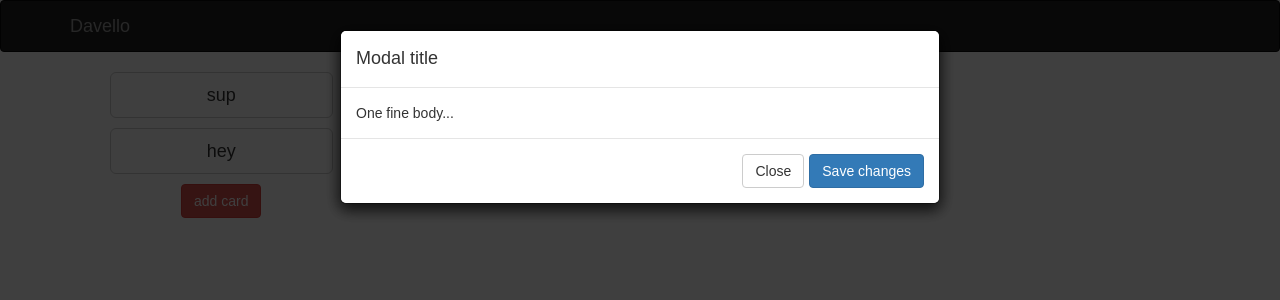
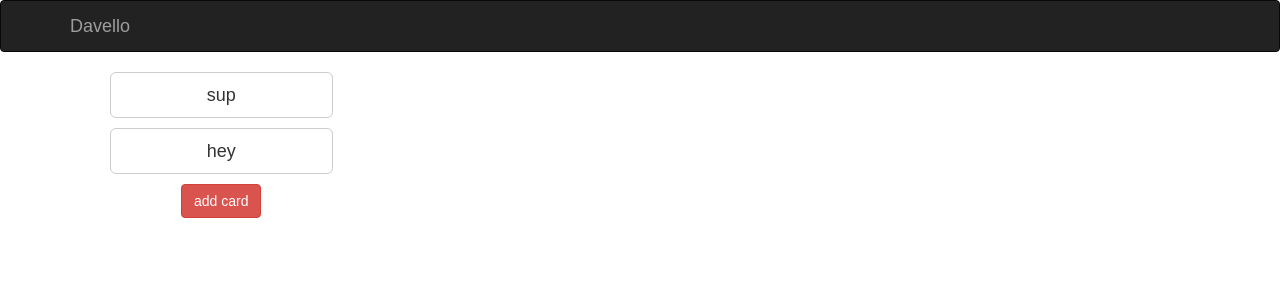
Before and after one commit to DavidPark2/davello, a React (Create React App) app: page / in a window 1280 px wide. Shown: the top 300 px of the page. Built offline with nearby package versions, Linux system fonts and the light colour scheme.

Commit message:
module working

```diff
--- a/src/components/App.js
+++ b/src/components/App.js
@@ -37,6 +37,7 @@ class App extends Component {
           list={this.state.list}
           addCard={this._addCards}
           activateModal={this._activateModal}
+          closeModal={this._closeModal}
           editModal={this._editModal}
         />
       </div>
@@ -58,6 +59,20 @@ class App extends Component {
         if(note.id === id) {
           note.modal = true
         }
+
+        return note
+      })
+    })
+  }
+
+  _closeModal = (id) => {
+    this.setState({
+      list: this.state.list.map(note => {
+        if(note.id === id) {
+          note.modal = false
+        }
+
+        return note
       })
     })
   }
@@ -73,6 +88,8 @@ class App extends Component {
       })
     })
   }
+
+
 }
 
 export default App;
--- a/src/components/CardModal.js
+++ b/src/components/CardModal.js
@@ -1,9 +1,9 @@
 import React from 'react'
 import { Button, Modal, OverlayTrigger } from 'react-bootstrap';
 
-const CardModal = ({editModal}) => (
+const CardModal = ({modal, closeModal}) => (
   <div className="static-modal">
-	  <Modal show={editModal}>
+	  <Modal show={modal}>
 	      <Modal.Header>
 	        <Modal.Title>Modal title</Modal.Title>
 	      </Modal.Header>
@@ -13,7 +13,7 @@ const CardModal = ({editModal}) => (
 	      </Modal.Body>
 
 	      <Modal.Footer>
-	        <Button>Close</Button>
+	        <Button onClick={closeModal}>close</Button>
 	        <Button bsStyle="primary">Save changes</Button>
 	      </Modal.Footer>
     </Modal>
@@ -21,7 +21,3 @@ const CardModal = ({editModal}) => (
 );
 
 export default CardModal
-
-	    // <Modal.Footer>
-	    //   <Button onClick={this.close}>Close</Button>
-	    // </Modal.Footer>
--- a/src/components/Cards.js
+++ b/src/components/Cards.js
@@ -19,19 +19,20 @@ import '../stylesheets/css/Cards.css'
 // )
 
 // 2
-const Cards = ({list, addCard, activateModal, editModal}) => (
+const Cards = ({list, addCard, activateModal, editModal, closeModal}) => (
   <div>
     <Grid>
       <Row>
         <Col sm={3}>
-          <ul>{list.map(({id, card, text}) =>
+          <ul>{list.map(({id, card, text, modal}) =>
             <li className="cardList" key={id}>
               <Card
                 card={card}
                 activateModal={activateModal.bind(null, id)}
               />
               <CardModal
-                editModal={editModal.bind(null, id)}
+                modal={modal}
+                closeModal={closeModal.bind(null, id)}
               />
             </li>
           )}
```
